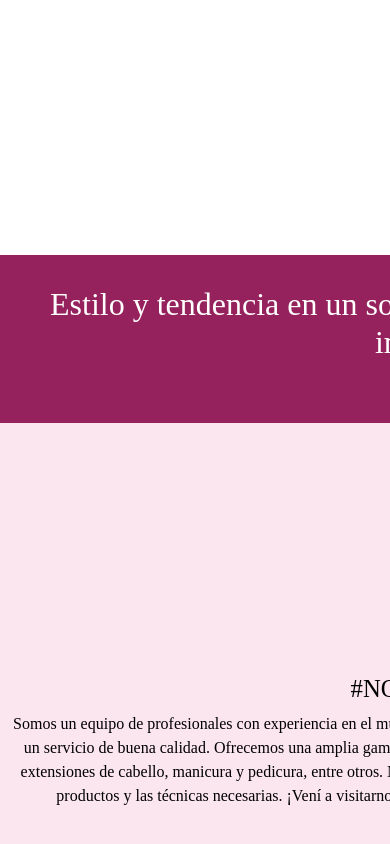
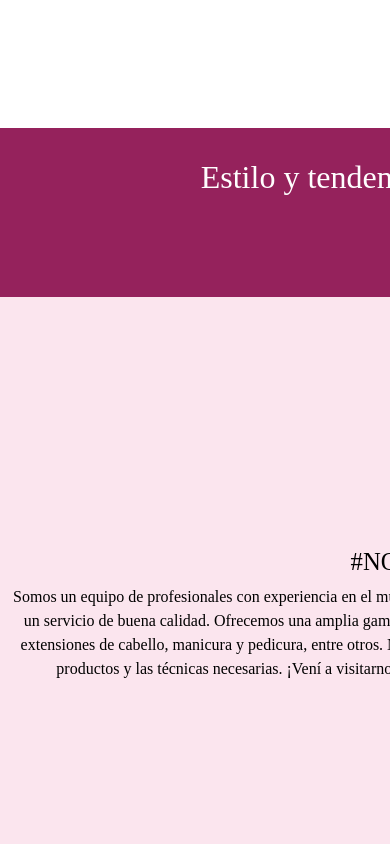
Before and after one commit to celinazitterckoff/PF_Zitterckoff, a website: page index.html in a window 390 px wide. Shown: the part 700-1544 px from the top of the page. Drawn offline with nearby package versions, Linux system fonts and the light colour scheme; files that its build step writes are made by us from their sources.

Commit message:
arregle los titulos

```diff
--- a/index.html
+++ b/index.html
@@ -60,7 +60,7 @@
         <main class="main">
             <section>
                 <div class="tituloPrincipal">
-                    <h1 class="contenedorH1">Estilo y tendencia en un solo lugar: Visitanos y renueva tu imagen</h1>
+                    <h1 class="contenedorH1">Estilo y tendencia en un solo lugar</h1>
                 </div>
             </section>
             <div class="fondoMain">
@@ -75,7 +75,6 @@
                                 hacerte sentir bien, y para ello contamos con los productos y las técnicas necesarias.
                                 ¡Vení a visitarnos y descubrí cómo podemos ayudarte a lucir tu mejor versión!</p>
                         </div>
-                        <div class="col-sm-12 col-md-6 fotoIndex">
                         </div>
                 </section>
             </div>
--- a/scss/_mainIndex.scss
+++ b/scss/_mainIndex.scss
@@ -31,15 +31,16 @@ Main{
         justify-content: center;
         margin-bottom: 5rem;
         }
+        /*
         .fotoIndex{
-        background-image: url(../assets/img/principl.jpg);
+        background-image: url;
         background-repeat: no-repeat;
         background-size: cover;
         background-position: center;
         height: 60vh;
         width: 100vh ;
         margin-bottom: 8rem;
-        }
+        }*/
     }
     .tarjetas{
         margin-bottom: 4rem;
--- a/scss/_mainPromociones.scss
+++ b/scss/_mainPromociones.scss
@@ -103,14 +103,23 @@ main{
 }
 
 @media screen and (min-width: 0px) and (max-width:768px) {
-    .tituloPrincipal{
+    main{
+        background-color: $colorDeFondo;
+        .tituloPrincipal{
         width: $ancho;
-        height: 30vh;
         margin: 0 auto;
         text-align: center;
         background-color:$colorPrincipal;
-        color:white;
-
+        color: rgb(96, 20, 20);
+            .contenedorH1{
+            width: 0 auto;
+            padding-top: 30px;
+            font-size: 2rem;
+            color: rgb(255, 254, 254);
+            text-align: center;
+            font-family: $fuentePrincipal;
+        }
+        }
     }
 
 }
```
Also changed, not shown: pages/promociones.html (+1 -1 lines), css/estilos.css, 1 other file.
